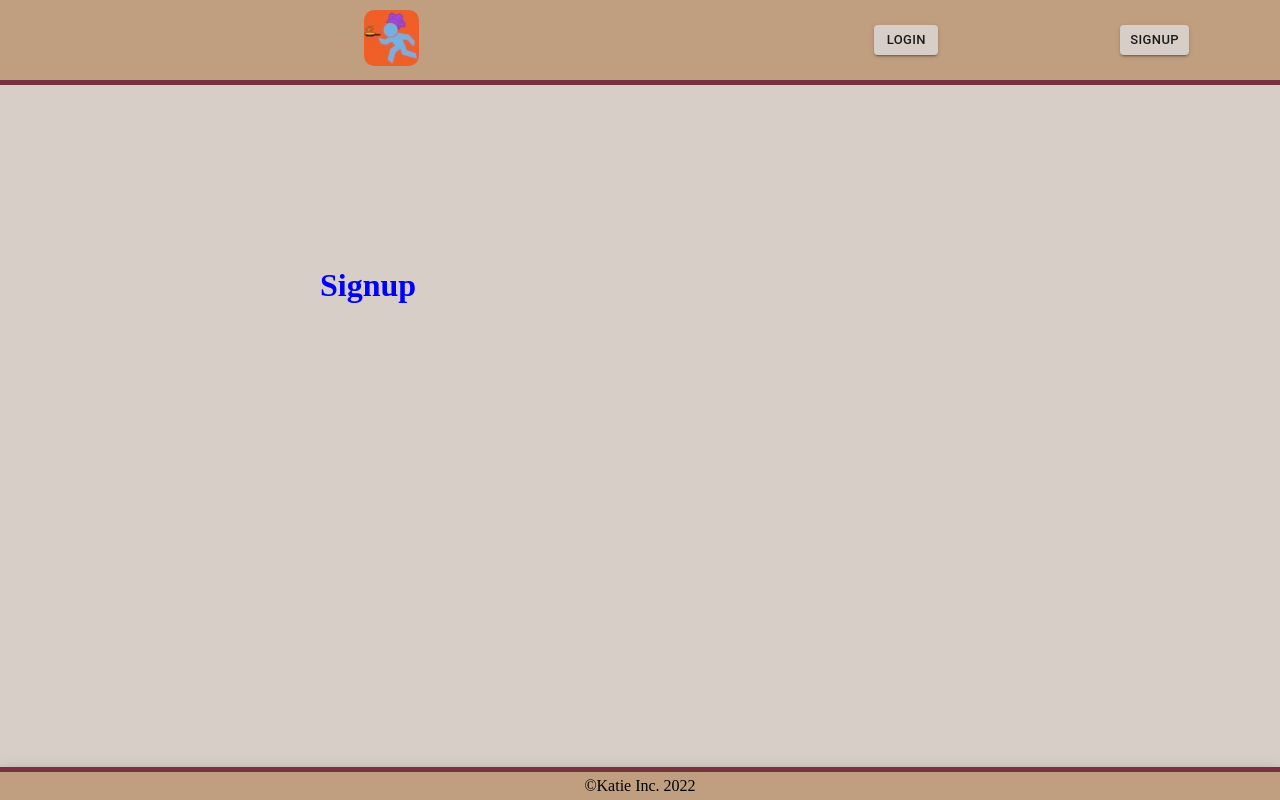
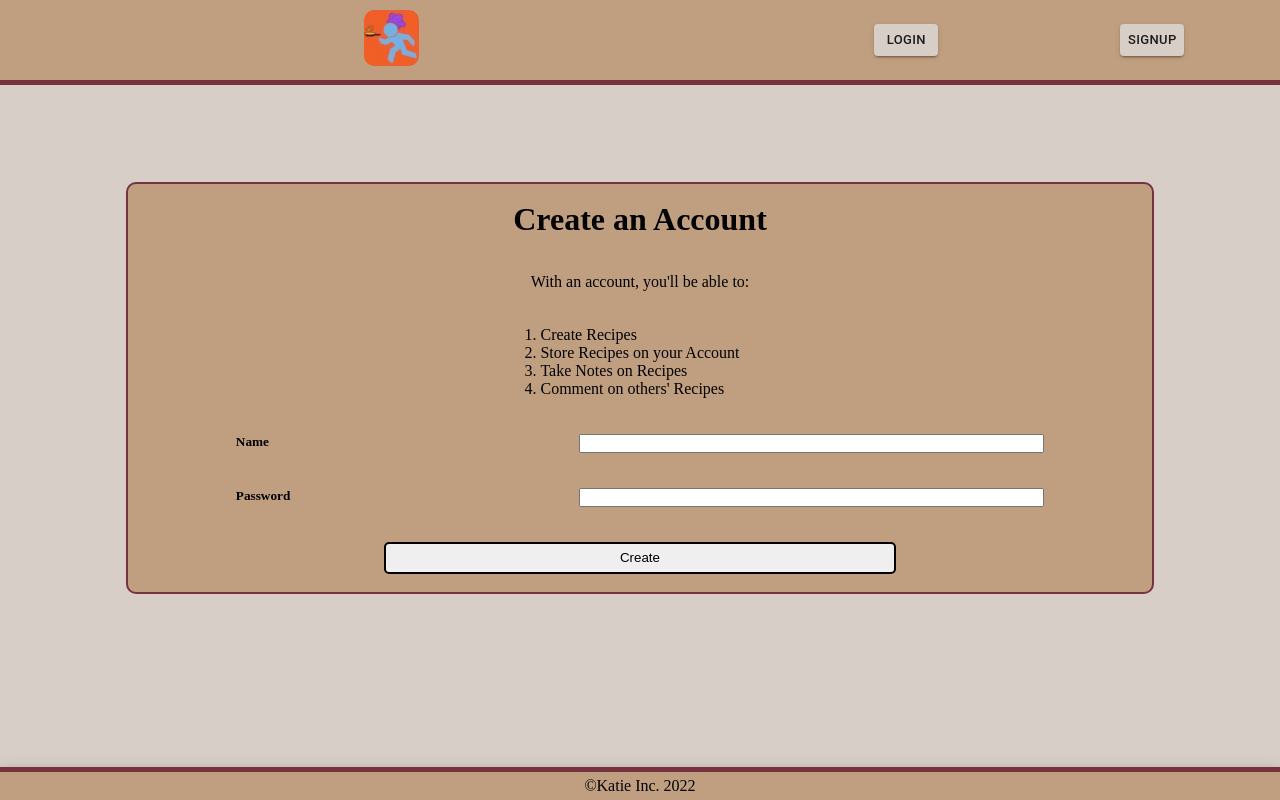
Before and after one commit to biggersmatt/jump-to-react, a React (Create React App) app: page /signup in a window 1280 px wide. Built offline with nearby package versions, Linux system fonts and the light colour scheme.

Commit message:
Creates Signup Page

```diff
--- a/src/pages/Signup/signup.css
+++ b/src/pages/Signup/signup.css
@@ -1,3 +1,35 @@
-.wrapper {
-  color: blue;
+.signup-wrapper {
+  display: flex;
+  justify-content: center;
+  align-items: center;
+  height: 85vh;
 }
+.signup-container {
+  display: flex;
+  flex-direction: column;
+  justify-content: space-around;
+  align-items: center;
+  height: 60%;
+  width: 80%;
+  border-radius: 10px;
+  border: 2px solid var(--oxford);
+  background-color: var(--tan);
+  margin-bottom: 75px;
+}
+.signup-input {
+  display: flex;
+  justify-content: space-around;
+  width: 90%;
+}
+.signup-input h5 {
+  width: 25%;
+}
+.signup-input input {
+  width: 50%
+}
+button {
+  height: 4vh;
+  width: 50%;
+  border: 2px solid black;
+  border-radius: 5px;
+}
--- a/src/pages/Signup/signup.jsx
+++ b/src/pages/Signup/signup.jsx
@@ -1,9 +1,30 @@
+// Material UI
+
+// CSS
 require('./signup.css');
 
 export default function Signup() {
   return (
-    <div className='wrapper'>
-      <h1>Signup</h1>
+    <div className='signup-wrapper'>
+      <div className="signup-container">
+        <h1>Create an Account</h1>
+        <p>With an account, you'll be able to:</p>
+        <ol>
+          <li>Create Recipes</li>
+          <li>Store Recipes on your Account</li>
+          <li>Take Notes on Recipes</li>
+          <li>Comment on others' Recipes</li>
+        </ol>
+        <div className='signup-input'>
+          <h5>Name</h5>
+          <input type="text" />
+        </div>
+        <div className='signup-input'>
+          <h5>Password</h5>
+          <input type="text" />
+        </div>
+        <button>Create</button>
+      </div>
     </div>
   )
 }
```
